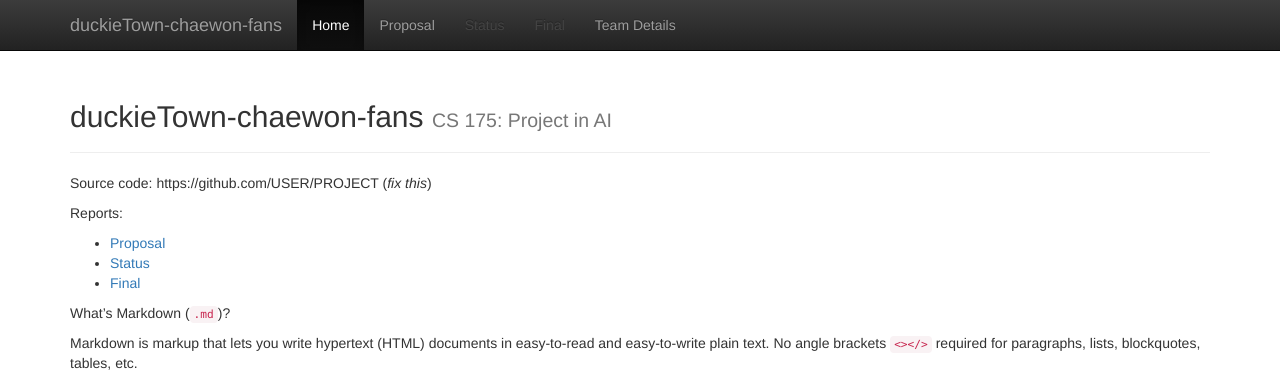
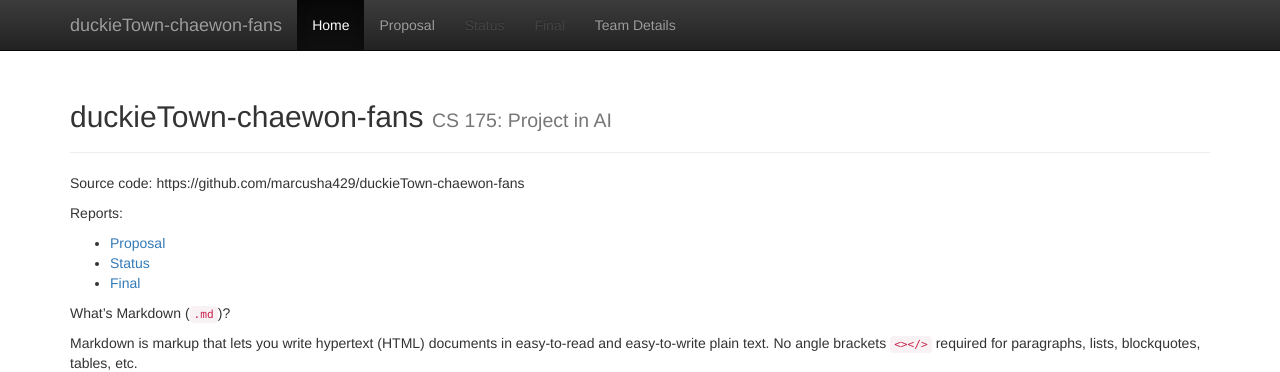
Before and after one commit to marcusha429/duckietown-chaewon-fans, a Jekyll site: the page built from docs/index.md, in a window 1280 px wide. Shown: the top 372 px of the page. Built offline with Jekyll 4.4.1, drawn with Linux system fonts in a browser that asks for light colours; formulas are drawn with MathJax 3.

Commit message:
change source code url

```diff
--- a/docs/index.md
+++ b/docs/index.md
@@ -3,7 +3,7 @@ layout: default
 title:  Home
 ---
 
-Source code: https://github.com/USER/PROJECT (_fix this_)
+Source code: https://github.com/marcusha429/duckieTown-chaewon-fans
 
 Reports:
 
```
